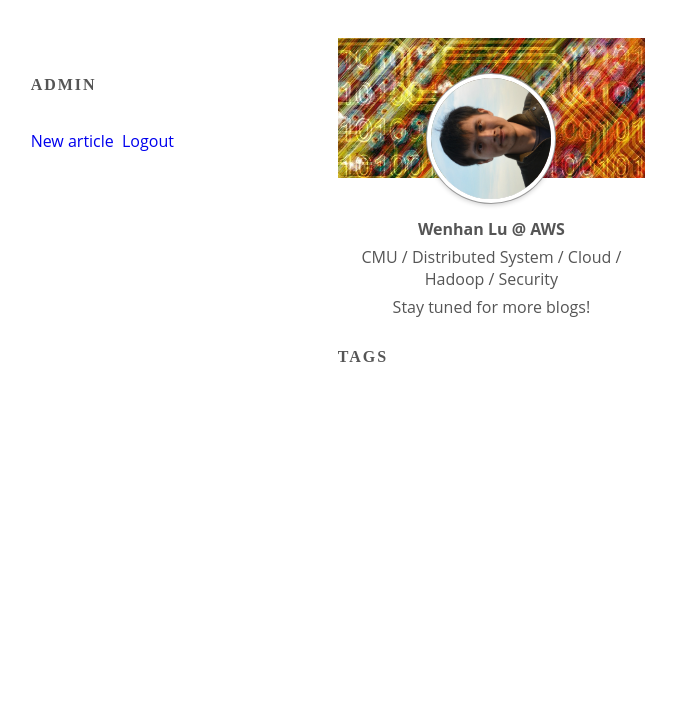
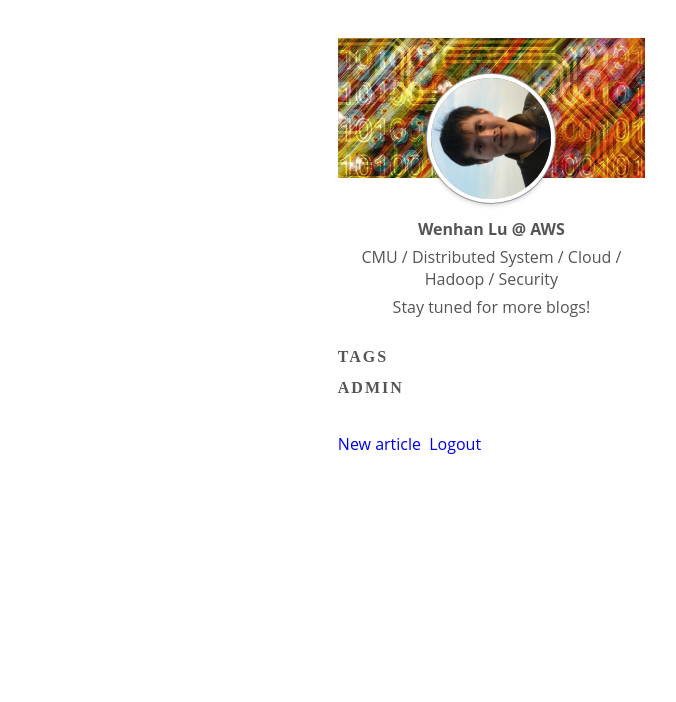
Before and after one commit to wenhanl/blog, a Rails app: page / in a window 1280 px wide. Shown: the part 67-769 px from the top of the page, without its empty margins (507-1183 px from the left). Run offline with Rails 7, Linux system fonts and the light colour scheme; the visitor is signed in with stand-in values (Sample User, id 1); data that the repository does not hold is empty; style sheets or scripts are compiled from the project's sources; some libraries are stand-ins or nearby versions; some web fonts are replaced.

Commit message:
side bar position fixed

```diff
--- a/app/assets/stylesheets/_base.css.scss
+++ b/app/assets/stylesheets/_base.css.scss
@@ -32,6 +32,7 @@ a {
 .container {
 	margin: 0 auto;
 	width: 80%;
+	//height: 700px;
 }
 
 h1 {
--- a/app/assets/stylesheets/application.css.scss
+++ b/app/assets/stylesheets/application.css.scss
@@ -24,6 +24,7 @@
 	margin-top: 0;
 	position: relative;
 	top: 70px;
+	height: 700px;
 }
 
 .left-container {
--- a/app/views/articles/index.html.erb
+++ b/app/views/articles/index.html.erb
@@ -9,10 +9,8 @@
 
 </div>
 
-<%= render 'shared/side_bar', tags: @tags %>
+<%= render 'shared/side_bar', tags: @tags, articles: @articles %>
 
-<% if admin_signed_in? %>
-	<%= render 'shared/admin', articles: @articles %>
-<% end %>
+
 
 <%= render 'shared/footer' %>
--- a/app/views/shared/_admin.html.erb
+++ b/app/views/shared/_admin.html.erb
@@ -1,4 +1,4 @@
-<div class="side-bar">
+
 
 <h2>ADMIN</h2>
 
@@ -17,5 +17,3 @@
 <br/>
 <%= link_to 'New article', new_article_path %>&nbsp;
 <%= link_to('Logout', destroy_admin_session_path, :method => :delete) %>
-
-</div>
--- a/app/views/shared/_footer.html.erb
+++ b/app/views/shared/_footer.html.erb
@@ -1,5 +1,4 @@
 	<a href="#" class="b-top"></a>
-	</div>
 </div>
 
 <script>
--- a/app/views/shared/_header.html.erb
+++ b/app/views/shared/_header.html.erb
@@ -11,5 +11,4 @@
 	</div>
 </div>
 
-<div class="main">
-	<div class="container">
+<div class="container main">
--- a/app/views/shared/_side_bar.html.erb
+++ b/app/views/shared/_side_bar.html.erb
@@ -1,14 +1,7 @@
 <div class="side-bar">
-	<!-- <div class="intro">
-		<%= image_tag "avatar_1.jpg" %>
-		<p> This is a NB blog. </p>
-	</div> -->
 	<div class="intro">
 		<div class="background">
 			<%= image_tag "/avatar/a_1.jpg" %></div>
-		<!-- <div class="avatar-container" >
-			<%= image_tag "avatar_1.jpg" %>
-		</div> -->
 
 		<section>
 			<p> <strong>Wenhan Lu @ AWS</strong> </p>
@@ -28,4 +21,7 @@
 
 		</ul>
 
+	<% if admin_signed_in? %>
+		<%= render 'shared/admin', articles: @articles %>
+	<% end %>
 </div>
```
